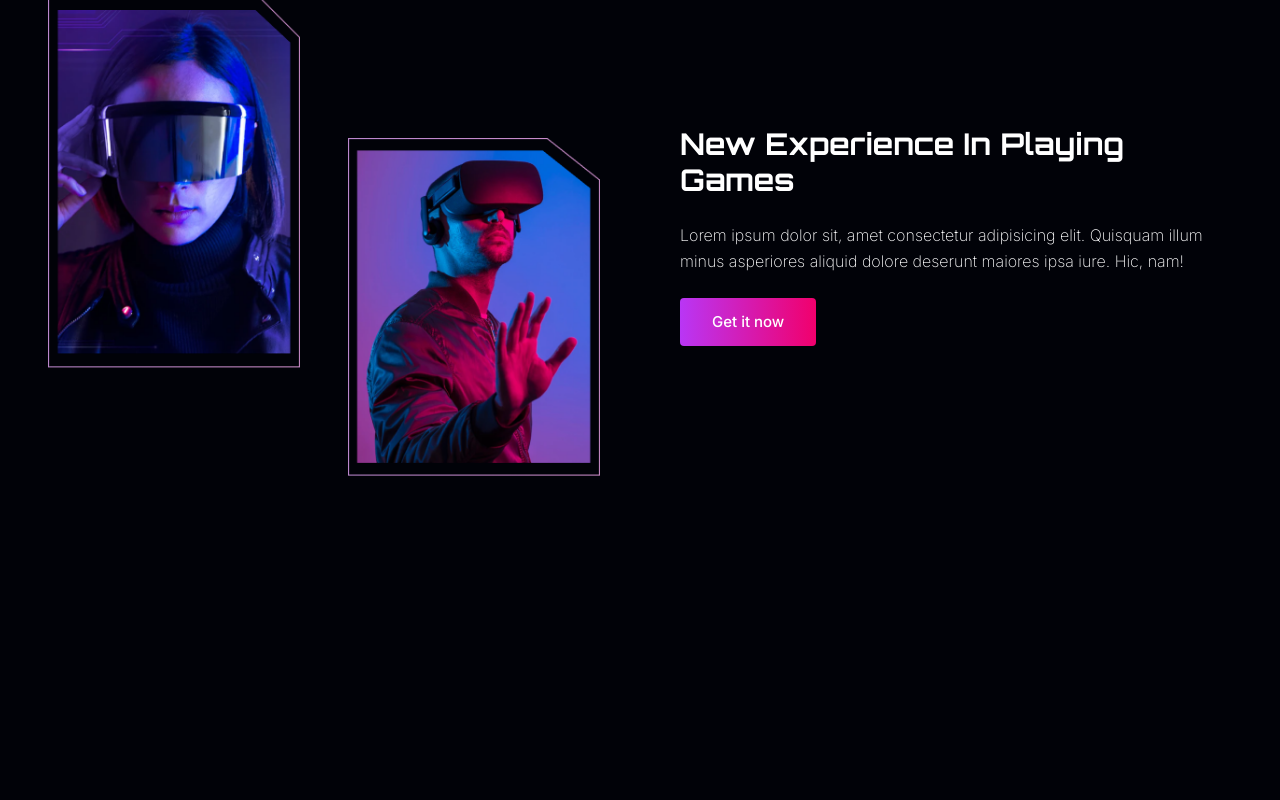
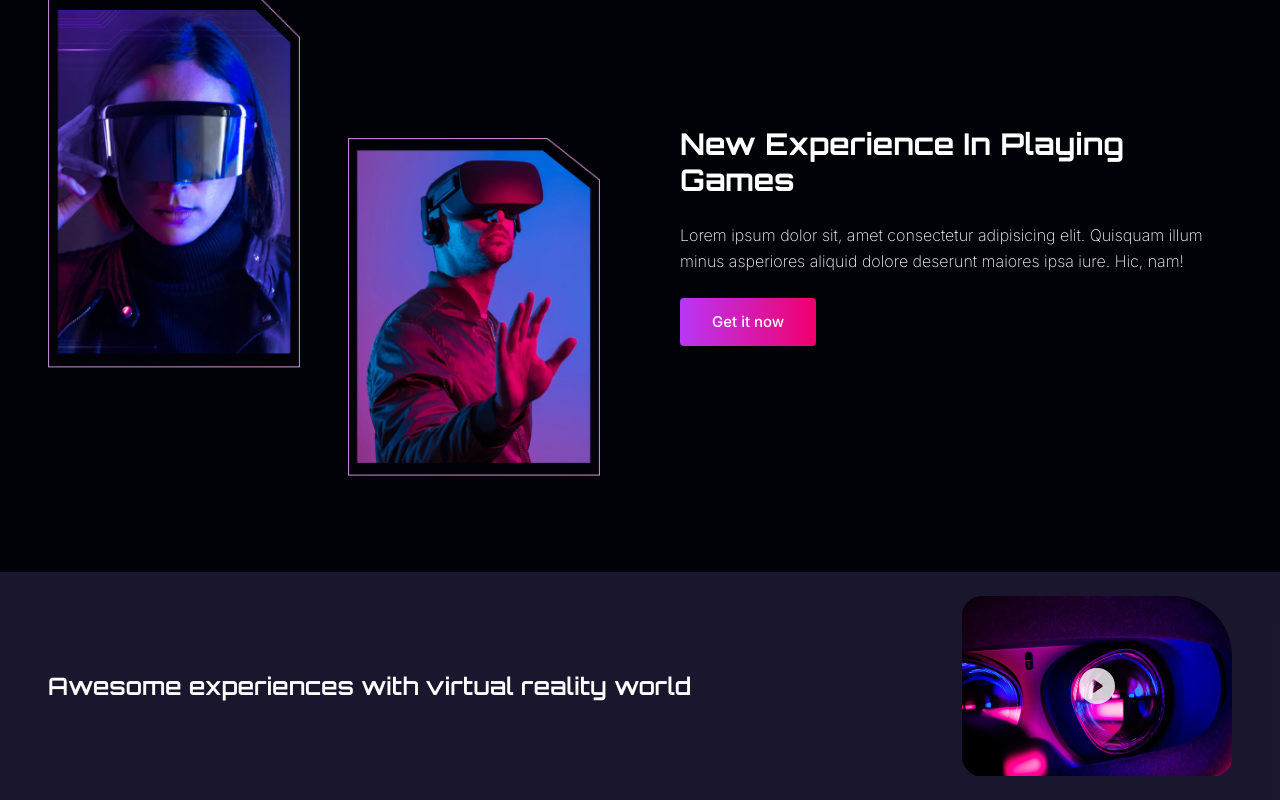
Before and after one commit to pratiksrivastava01/VR-Animated-Website, a React (Create React App) app: page / in a window 1280 px wide. Shown: the part 900-1700 px from the top of the page. Before the commit the page ends 1472 px from the top, so only its background shows below. Built offline with nearby package versions, Linux system fonts and the light colour scheme; the HTML template or start-up script is replaced by a standard one.

Commit message:
Added the video page

```diff
--- a/src/App.js
+++ b/src/App.js
@@ -5,7 +5,7 @@ import Banner from "./components/Banner";
 import Header from "./components/Header";
 import NavMobile from "./components/NavMobile";
 import Experience from "./components/Experience";
-
+import Video from "./components/Video";
 
 const App = () => {
   const [navMobile, setNavMobile] = useState(false);
@@ -23,6 +23,7 @@ const App = () => {
         <NavMobile setNavMobile={setNavMobile} />
       </div>
       <Experience/>
+      <Video/>
     </div>
   );
 };
--- a/src/components/Video.js
+++ b/src/components/Video.js
@@ -1,7 +1,47 @@
-import React from 'react';
+import React, { useState } from 'react';
+
+// import modal video
+import ModalVideo from 'react-modal-video';
+import '../modalVideo.scss';
+
+// import icons
+import { BsPlayCircleFill } from 'react-icons/bs';
 
 const Video = () => {
-  return <div>Video</div>;
+  const [isOpen, setIsOpen] = useState(false);
+  return (
+    <div className='bg-[#534686]/30 py-6'>
+      <div className='container mx-auto'>
+        <div className='flex flex-col justify-center items-center text-center lg:flex-row lg:justify-between'>
+          <h3
+            className='text-2xl font-semibold mb-8 lg:mb-0'
+            data-aos='fade-right'
+            data-aos-offset='350'
+          >
+            Awesome experiences with virtual reality world
+          </h3>
+          {/* modal video */}
+          <ModalVideo
+            channel='youtube'
+            autoplay
+            isOpen={isOpen}
+            videoId='NOk_M1Ib5F0'
+            onClose={() => setIsOpen(false)}
+          />
+          {/* video */}
+          <div
+            className='bg-videoBg bg-no-repeat bg-cover w-[270px] h-[180px] flex items-center justify-center'
+            data-aos='fade-left'
+            data-aos-offset='350'
+          >
+            <div onClick={() => setIsOpen(!isOpen)} className='cursor-pointer'>
+              <BsPlayCircleFill className='text-4xl text-white/80 hover:text-white hover:scale-110 transition' />
+            </div>
+          </div>
+        </div>
+      </div>
+    </div>
+  );
 };
 
 export default Video;
```
